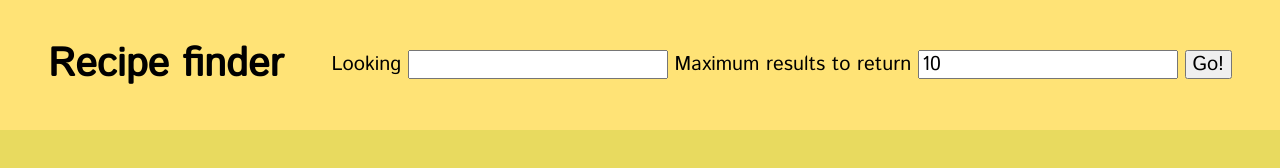
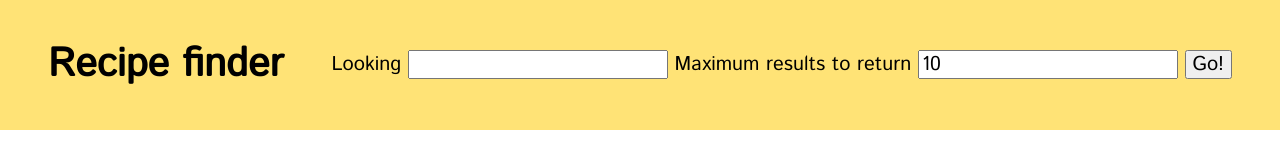
Before and after one commit to Airous89/Recipe-api, a plain HTML site: page index.html in a window 1280 px wide. Drawn offline with nearby package versions, Linux system fonts and the light colour scheme.

Commit message:
Update main.css

```diff
--- a/main.css
+++ b/main.css
@@ -8,7 +8,6 @@ body{
     font-size: 20px;
     line-height: 1.9;
     padding: 30px;
-    background-color:#E8DA5F
 }
 
 #nav{
```
